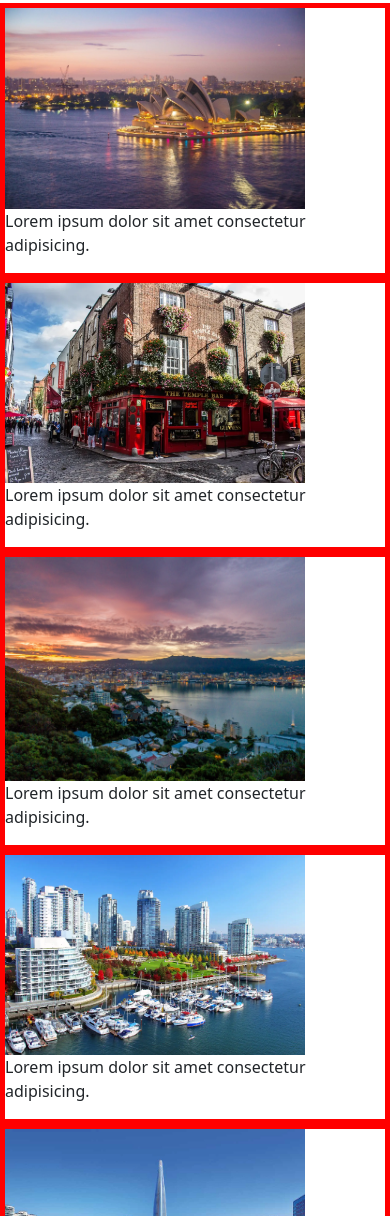
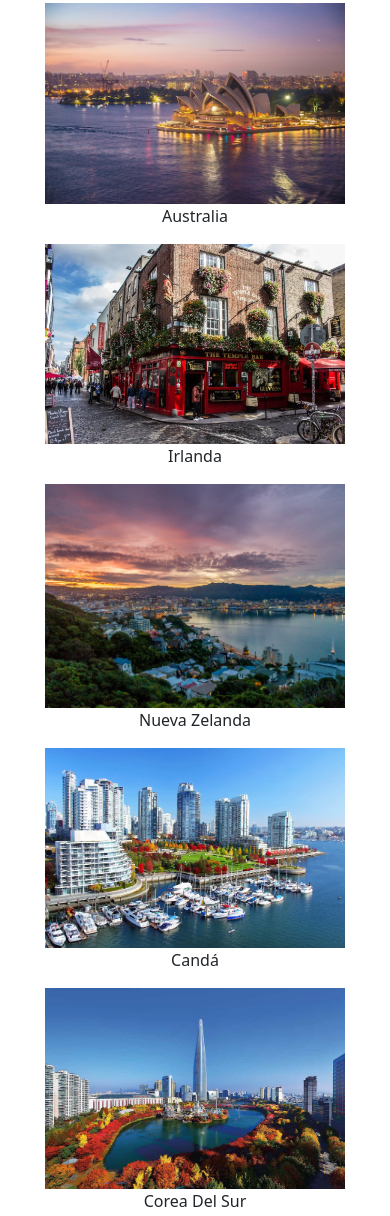
Before and after one commit to DiroOxxo/PFBarroso, a plain HTML site: page index.html in a window 390 px wide. Shown: the part 3964-5180 px from the top of the page. Drawn offline with nearby package versions, Linux system fonts and the light colour scheme.

Commit message:
se añaden imagenes principales en galery countries

```diff
--- a/index.html
+++ b/index.html
@@ -73,7 +73,7 @@
     <!-- Fin Div Calidad -->
 
     <!--Section-->
-    <section class="contenedor1-section">
+    <section class="section contenedor1-section">
         <div class="card mb-3" style="max-width: 100vw;">
             <div class="row g-0">
                 <div class="col-md-4">
@@ -132,25 +132,25 @@
 
     <!--Section 2-->
     <h2 class="text-gallery">Gallery Countries</h2>
-    <section class="contenedor2-section">
+    <section class="section2 contenedor2-section">
         <div class="galeria">
             <div class="box box1"><img src="img/australia.jpg" alt="paisaje sobre Australia">
-                <p>Lorem ipsum dolor sit amet consectetur adipisicing.</p>
+                <p>Australia</p>
             </div>
             <div class="box box2"><img src="img/irlanda.jpeg" alt="articulo 2">
-                <p>Lorem ipsum dolor sit amet consectetur adipisicing.</p>
+                <p>Irlanda</p>
             </div>
             <div class="box box3"><img src="img/nueva-zelanda.jpeg" alt="articulo 3">
-                <p>Lorem ipsum dolor sit amet consectetur adipisicing.</p>
+                <p>Nueva Zelanda</p>
             </div>
             <div class="box box4"><img src="img/canada.jpg" alt="articulo 4">
-                <p>Lorem ipsum dolor sit amet consectetur adipisicing.</p>
+                <p>Candá</p>
             </div>
             <div class="box box5"><img src="img/corea-del-sur.jpg" alt="articulo 5">
-                <p>Lorem ipsum dolor sit amet consectetur adipisicing.</p>
+                <p>Corea Del Sur</p>
             </div>
             <div class="box box6"><img src="img/tailandia.jpeg" alt="articulo 6">
-                <p>Lorem ipsum dolor sit amet consectetur adipisicing.</p>
+                <p>Tailandia</p>
             </div>
         </div>
     </section>
--- a/scss/_main.scss
+++ b/scss/_main.scss
@@ -48,13 +48,16 @@ main .garanty p {
     justify-content: center;
 
     .box {
-      width: 500px;
-      object-fit: contain;
-      border: 5px solid red;
+      width: 600px;
+      // border: 5px solid red;
+      text-align: center;
+
 
     }
 
     img {
-      width: 300px;
+      max-width: 500px;
+      height: 350px;
+      object-fit: cover;
     }
   }
--- a/scss/_responsive.scss
+++ b/scss/_responsive.scss
@@ -88,12 +88,24 @@ main .garanty p{
     margin-top: 50px;
 }
 
-.box{
-    display: inline-block;
-}
+.galeria{
+    display: flex;
+    flex-wrap: wrap;
+    justify-content: center;
 
-.galeria img{
-    width: 300px;
+    .box{
+        width: 400px;
+        // display: inline-block;
+        object-fit: cover;
+        text-align: center;
+    }
+
+
+    img{
+        max-width: 300px;
+        height: fit-content;
+    }
+
 }
 
 /* Formulario */
```
Also changed, not shown: css/estilo.css, 1 other file.
